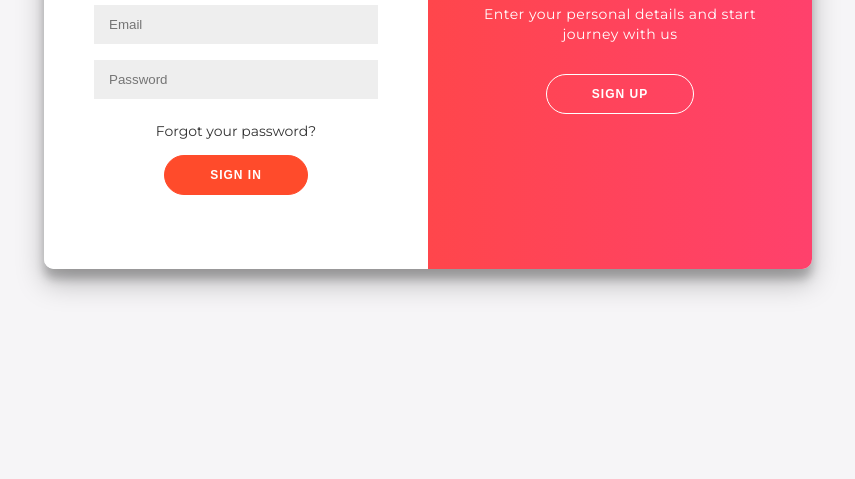
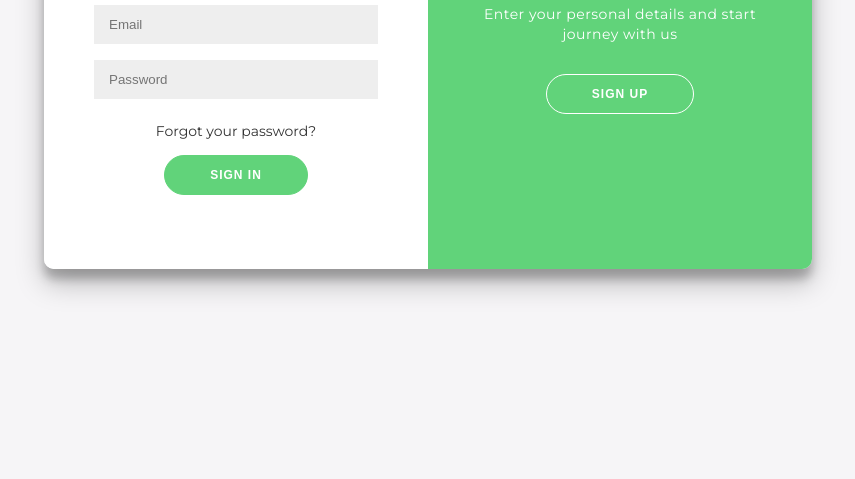
Before and after one commit to iSwaYy/Recycle-Management, a plain HTML site: page index.html in a window 1280 px wide. Shown: the part 351-830 px from the top of the page, without its empty margins (212-1067 px from the left). Drawn offline with Linux system fonts and the light colour scheme.

Commit message:
Update style.css
change color

```diff
--- a/style.css
+++ b/style.css
@@ -45,8 +45,8 @@ a {
 
 button {
   border-radius: 20px;
-  border: 1px solid #FF4B2B;
-  background-color: #FF4B2B;
+  border: 1px solid #61D37A;
+  background-color: #61D37A;
   color: #FFFFFF;
   font-size: 12px;
   font-weight: bold;
@@ -159,9 +159,9 @@ input {
   }
 
   .overlay {
-    background: #FF416C;
-    background: -webkit-linear-gradient(to right, #FF4B2B, #FF416C);
-    background: linear-gradient(to right, #FF4B2B, #FF416C);
+    background: #61D37A;
+    background: -webkit-linear-gradient(to right, #61D37A, #61D37A);
+    background: linear-gradient(to right, #61D37A, #61D37A);
     background-repeat: no-repeat;
     background-size: cover;
     background-position: 0 0;
```
